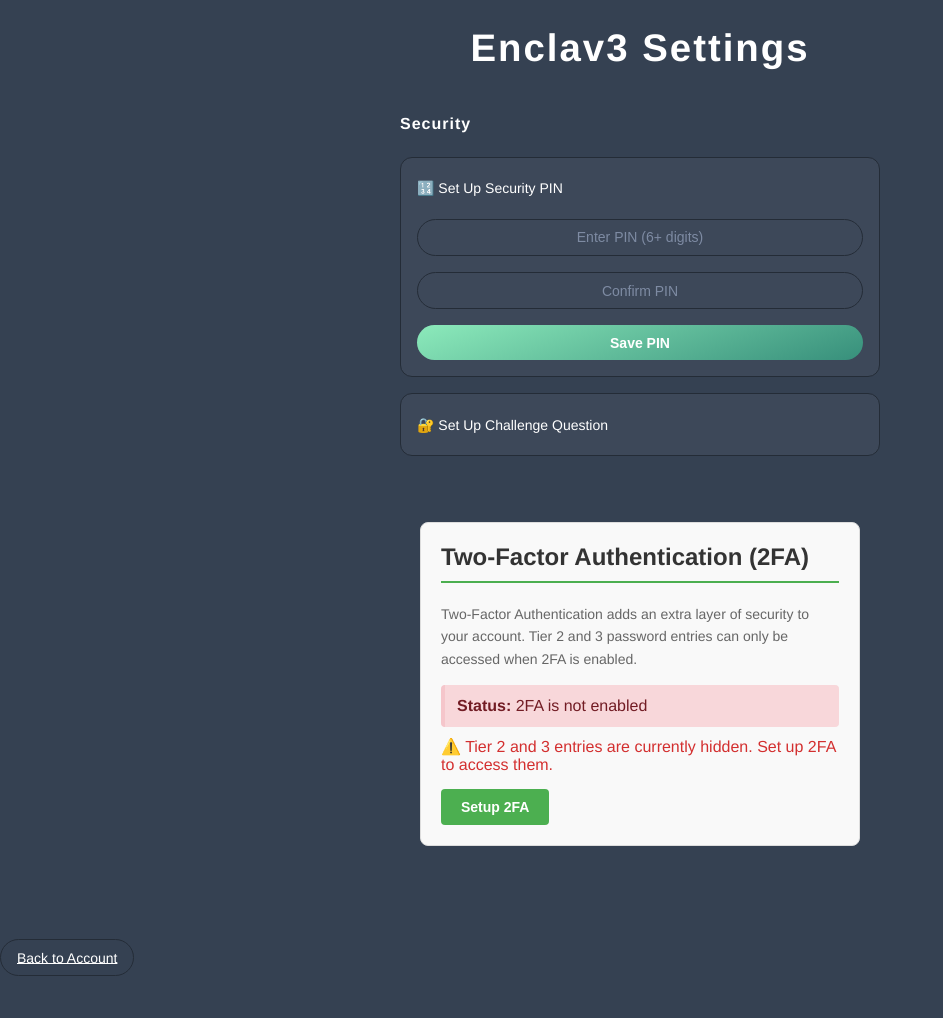
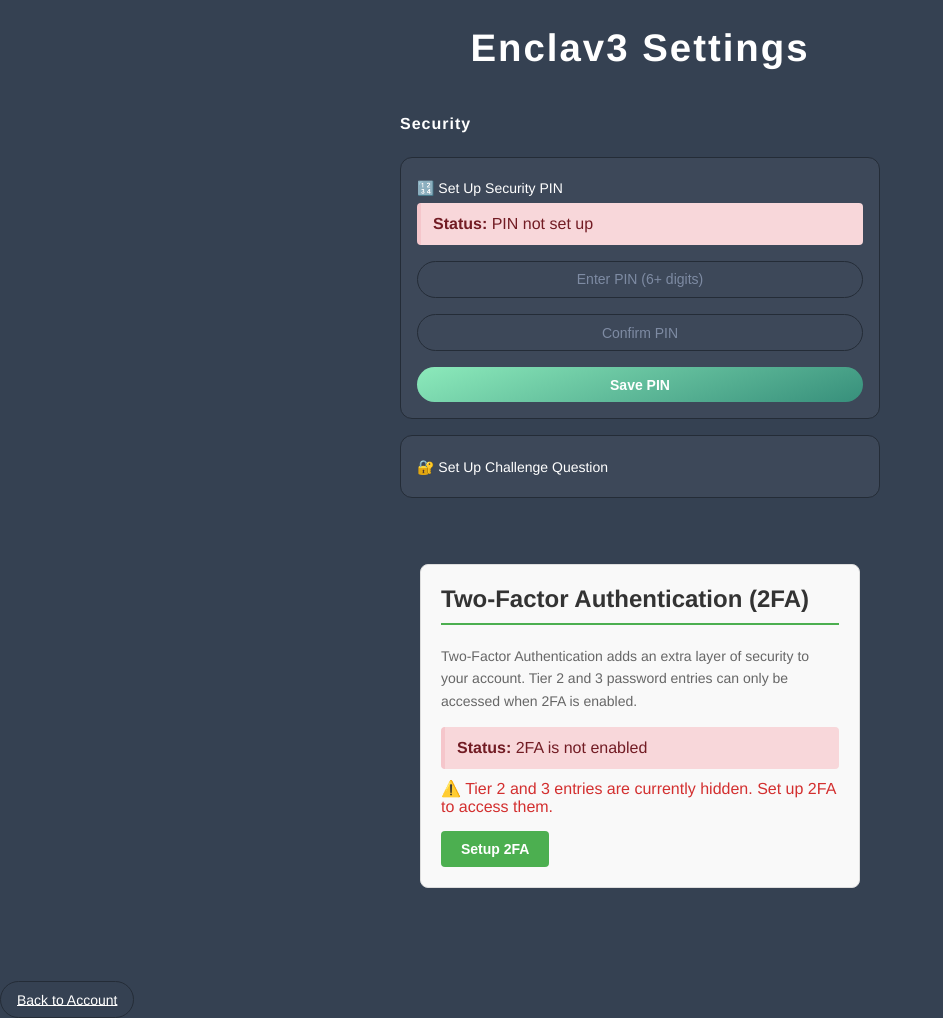
Before and after one commit to mokkjack/EECS592-Group34, a Flask app: template templates/settings.html in a window 1280 px wide, after a click on "🔢 Set Up Security PIN". Shown: the whole page, without its empty margins (0-943 px from the left). Before the commit the page ends 976 px from the top, so only its background shows below. Run offline with Flask 2, Linux system fonts and the light colour scheme; the template is opened without the code that fills it, so the values that code supplies are empty.

Commit message:
Added backend functionality to store challenge question answers and PIN to database

```diff
--- a/app.py
+++ b/app.py
@@ -160,6 +160,56 @@ def edit_entry(entry_id: int): #edit password entry handler
         flash("Entry updated.")
     return redirect(url_for("main"))
 
+#route for setting up a PIN code for quick access to the application, stored securely in the database
+@app.route("/setup-pin", methods=["POST"])
+def setup_pin():
+    if "master_password" not in session:
+        return redirect(url_for("login"))
+
+    pin = request.form.get("pin", "").strip() # get the PIN from the form and strip whitespace
+    confirm_pin = request.form.get("confirm_pin", "").strip()  # get the confirm PIN from the form
+
+    if not pin:
+        flash("PIN is required.")
+        return redirect(url_for("settings"))
+
+    if pin != confirm_pin:  # if the two PIN fields don't match flash an error and redirect back to settings
+        flash("PINs do not match.")
+        return redirect(url_for("settings"))
+
+    # save the PIN using the backend function, which hashes it before storing
+    try:
+        backend.update_security_settings(DB_PATH, session["master_password"], pin=pin)
+        flash("PIN set up successfully.")
+    except RuntimeError as exc:
+        flash(str(exc))
+
+    return redirect(url_for("settings"))
+
+#route for setting up challenge question and answer for account recovery
+@app.route("/setup-challenge", methods=["POST"])
+def setup_challenge():
+    if "master_password" not in session:
+        return redirect(url_for("login"))
+
+    question = request.form.get("challenge_question", "").strip()
+    answer = request.form.get("challenge_answer", "").strip()
+
+    if not question or not answer:
+        flash("Both a question and answer are required.")
+        return redirect(url_for("settings"))
+
+    # save the question and hashed answer using the backend function
+    try:
+        backend.update_security_settings(DB_PATH, session["master_password"],
+                                         challenge_question=question,
+                                         challenge_answer=answer)
+        flash("Challenge question set up successfully.")
+    except RuntimeError as exc:
+        flash(str(exc))
+
+    return redirect(url_for("settings"))
+
 @app.route("/logout")
 def logout(): #Logout handler
     session.pop("master_password", None)
@@ -266,7 +316,10 @@ def settings():
     if "master_password" not in session:
         return redirect(url_for("login"))
     two_fa_enabled = backend.is_2fa_enabled(DB_PATH)
-    return render_template("settings.html", two_fa_enabled=two_fa_enabled)
+    pin_enabled = backend.is_pin_enabled(DB_PATH)
+    challenge_enabled = backend.is_challenge_enabled(DB_PATH)
+    return render_template("settings.html", two_fa_enabled=two_fa_enabled,
+                           pin_enabled=pin_enabled, challenge_enabled=challenge_enabled)
 
 if __name__ == "__main__":
     _run_desktop()
--- a/backend.py
+++ b/backend.py
@@ -85,7 +85,40 @@ def _load_meta(db_path: str) -> dict[str, str]: #Load metadata from database
 
 	return meta
 
-def init_db(db_path: str, master_password: str) -> None: #Initialize the database with the master password and security tier
+
+#hashes the pin
+def _hash_pin(pin: str, salt: bytes) -> bytes:
+	return pbkdf2_hmac("sha256", pin.encode("utf-8"), salt, 100_000)
+
+# verifies a PIN entered by the user against the stored hash in the database. This will be for tier 2/3 access.
+def verify_pin(db_path: str, pin: str) -> bool:
+	meta = _load_meta(db_path)
+	if meta.get("pin_enabled") != "True":
+		return True  # PIN not setup skip check
+
+	pin_salt = base64.b64decode(meta["pin_salt"])
+	stored_hash = base64.b64decode(meta["pin_hash"])
+	computed = _hash_pin(pin, pin_salt)
+	return hmac.compare_digest(computed, stored_hash) #compare the computed hash with stored hash of pin.
+
+#hash the answer for security questions
+def _hash_answer(answer: str, salt: bytes) -> bytes:
+	normalized = answer.strip().lower()
+	return pbkdf2_hmac("sha256", normalized.encode("utf-8"), salt, 100_000)
+
+# verifies a challenge answer entered by the user against the stored hash. This will be for tier 2/3 access.
+def verify_challenge_answer(db_path: str, answer: str) -> bool:
+	meta = _load_meta(db_path)
+	if meta.get("challenge_enabled") != "True": # Challenge question not setup skip check
+		return True
+
+	answer_salt = base64.b64decode(meta["challenge_answer_salt"])
+	stored_hash = base64.b64decode(meta["challenge_answer_hash"])
+	computed = _hash_answer(answer, answer_salt)
+	return hmac.compare_digest(computed, stored_hash)
+
+def init_db(db_path: str, master_password: str, pin: Optional[str] = None,
+            challenge_question: Optional[str] = None, challenge_answer: Optional[str] = None) -> None: #Initialize the database with the master password and security tier
 	if os.path.exists(db_path): #If the database already exists, raise an error to prevent overwriting existing data
 		raise RuntimeError("Database already exists.")
 
@@ -157,6 +190,31 @@ def init_db(db_path: str, master_password: str) -> None: #Initialize the databas
 				"INSERT INTO meta (key, value) VALUES (?, ?)",
 				(_tier_iterations_key(tier_name), str(TIER_ITERATIONS[tier_name])),
 			)
+		# PIN code
+		pin_salt = os.urandom(16)
+		pin_hash = _hash_pin(pin, pin_salt) if pin else b""
+
+		#store the PIN salt, hash, and flag in meta table.
+		conn.execute("INSERT INTO meta (key, value) VALUES (?, ?)",
+			("pin_salt", base64.b64encode(pin_salt).decode()))
+		conn.execute("INSERT INTO meta (key, value) VALUES (?, ?)",
+			("pin_hash", base64.b64encode(pin_hash).decode()))
+		conn.execute("INSERT INTO meta (key, value) VALUES (?, ?)",
+			("pin_enabled", "True" if pin else "False"))
+
+		# Challenge question
+		answer_salt = os.urandom(16)
+		answer_hash = _hash_answer(challenge_answer, answer_salt) if challenge_answer else b""
+
+		#store the challenge question, answer salt, answer hash, and flag in meta table.
+		conn.execute("INSERT INTO meta (key, value) VALUES (?, ?)",
+			("challenge_question", challenge_question or ""))
+		conn.execute("INSERT INTO meta (key, value) VALUES (?, ?)",
+			("challenge_answer_salt", base64.b64encode(answer_salt).decode()))
+		conn.execute("INSERT INTO meta (key, value) VALUES (?, ?)",
+			("challenge_answer_hash", base64.b64encode(answer_hash).decode()))
+		conn.execute("INSERT INTO meta (key, value) VALUES (?, ?)",
+			("challenge_enabled", "True" if challenge_answer else "False"))
 
 def _verify_master_password(meta: dict[str, str], master_password: str) -> bytes:
 	try: #Extract the salt, iteration count, and verifier from the metadata, decoding them from base64 as needed
@@ -180,6 +238,20 @@ def _load_master_key(db_path: str, master_password: str) -> bytes:
 
 def verify_master_password(db_path: str, master_password: str) -> None: #Helper function to verify the master password by attempting to load the master key. If the master password is incorrect, this will raise an error from the _load_master_key function.
 	_load_master_key(db_path, master_password)
+
+def is_pin_enabled(db_path: str) -> bool:
+	try:
+		meta = _load_meta(db_path)
+		return meta.get("pin_enabled", "False") == "True"
+	except Exception:
+		return False
+
+def is_challenge_enabled(db_path: str) -> bool:
+	try:
+		meta = _load_meta(db_path)
+		return meta.get("challenge_enabled", "False") == "True"
+	except Exception:
+		return False
 
 def generate_2fa_secret() -> str:
 	"""Generate a new 2FA secret for Google Authenticator"""
@@ -241,6 +313,34 @@ def get_2fa_secret(db_path: str) -> str:
 	except Exception:
 		return ""
 
+def update_security_settings(db_path: str, master_password: str,
+                              pin: Optional[str] = None,
+                              challenge_question: Optional[str] = None,
+                              challenge_answer: Optional[str] = None) -> None:
+	_load_master_key(db_path, master_password)
+
+	with _get_connection(db_path) as conn:
+		if pin is not None:
+			pin_salt = os.urandom(16)
+			pin_hash = _hash_pin(pin, pin_salt)
+			conn.execute("INSERT OR REPLACE INTO meta (key, value) VALUES (?, ?)",
+				("pin_salt", base64.b64encode(pin_salt).decode()))
+			conn.execute("INSERT OR REPLACE INTO meta (key, value) VALUES (?, ?)",
+				("pin_hash", base64.b64encode(pin_hash).decode()))
+			conn.execute("INSERT OR REPLACE INTO meta (key, value) VALUES (?, ?)",
+				("pin_enabled", "True"))
+
+		if challenge_question and challenge_answer:
+			answer_salt = os.urandom(16)
+			answer_hash = _hash_answer(challenge_answer, answer_salt)
+			conn.execute("INSERT OR REPLACE INTO meta (key, value) VALUES (?, ?)",
+				("challenge_question", challenge_question))
+			conn.execute("INSERT OR REPLACE INTO meta (key, value) VALUES (?, ?)",
+				("challenge_answer_salt", base64.b64encode(answer_salt).decode()))
+			conn.execute("INSERT OR REPLACE INTO meta (key, value) VALUES (?, ?)",
+				("challenge_answer_hash", base64.b64encode(answer_hash).decode()))
+			conn.execute("INSERT OR REPLACE INTO meta (key, value) VALUES (?, ?)",
+				("challenge_enabled", "True"))
 def add_entry(db_path: str, entry: Entry, master_password: str) -> None: #Add a new password entry to the database, encrypting the password and username using the tier-specific key derived from the master password
 	meta = _load_meta(db_path)
 
--- a/templates/settings.html
+++ b/templates/settings.html
@@ -9,6 +9,11 @@
         <!-- PIN Setup -->
         <details class="settings_group">
             <summary class="settings_summary">🔢 Set Up Security PIN</summary>
+            {% if pin_enabled %}
+                <div class="status-enabled"><strong>Status:</strong> ✓ PIN is set up</div>
+            {% else %}
+                <div class="status-disabled"><strong>Status:</strong> PIN not set up</div>
+            {% endif %}
             <form method="POST" action="/setup-pin">
                 <div class="form__field">
                     <input type="password" name="pin" placeholder="Enter PIN (6+ digits)" pattern="\d{6,}" required />
@@ -25,25 +30,31 @@
         <!-- Challenge Question Setup -->
         <details class="settings_group">
             <summary class="settings_summary">🔐 Set Up Challenge Question</summary>
+            {% if challenge_enabled %}
+                <div class="status-enabled"><strong>Status:</strong> ✓ Challenge question is set up</div>
+            {% else %}
+                <div class="status-disabled"><strong>Status:</strong> Challenge question not set up</div>
+            {% endif %}
             <form method="POST" action="/setup-challenge">
                 <div class="form__field">
-                    <select name="question" class="settings_select">
+                    <select name="challenge_question" class="settings_select">
                         <option value="">-- Choose a question --</option>
-                        <option value="maiden">What is your mother's maiden name?</option>
-                        <option value="street">What street did you grow up on?</option>
-                        <option value="pet">What was your first pet's name?</option>
-                        <option value="school">What was the name of your elementary school?</option>
-                        <option value="city">In what city were you born?</option>
+                        <option value="What is your mother's maiden name?">What is your mother's maiden name?</option>
+                        <option value="What street did you grow up on?">What street did you grow up on?</option>
+                        <option value="What was your first pet's name?">What was your first pet's name?</option>
+                        <option value="What was the name of your elementary school?">What was the name of your elementary school?</option>
+                        <option value="In what city were you born?">In what city were you born?</option>
                     </select>
                 </div>
                 <div class="form__field">
-                    <input type="text" name="answer" placeholder="Your answer" required />
+                    <input type="text" name="challenge_answer" placeholder="Your answer" required />
                 </div>
                 <div class="form__field">
                     <input type="submit" value="Save Question" />
                 </div>
             </form>
         </details>
+
         <div class="settings-container">
         {% with messages = get_flashed_messages() %}
           {% if messages %}
```
